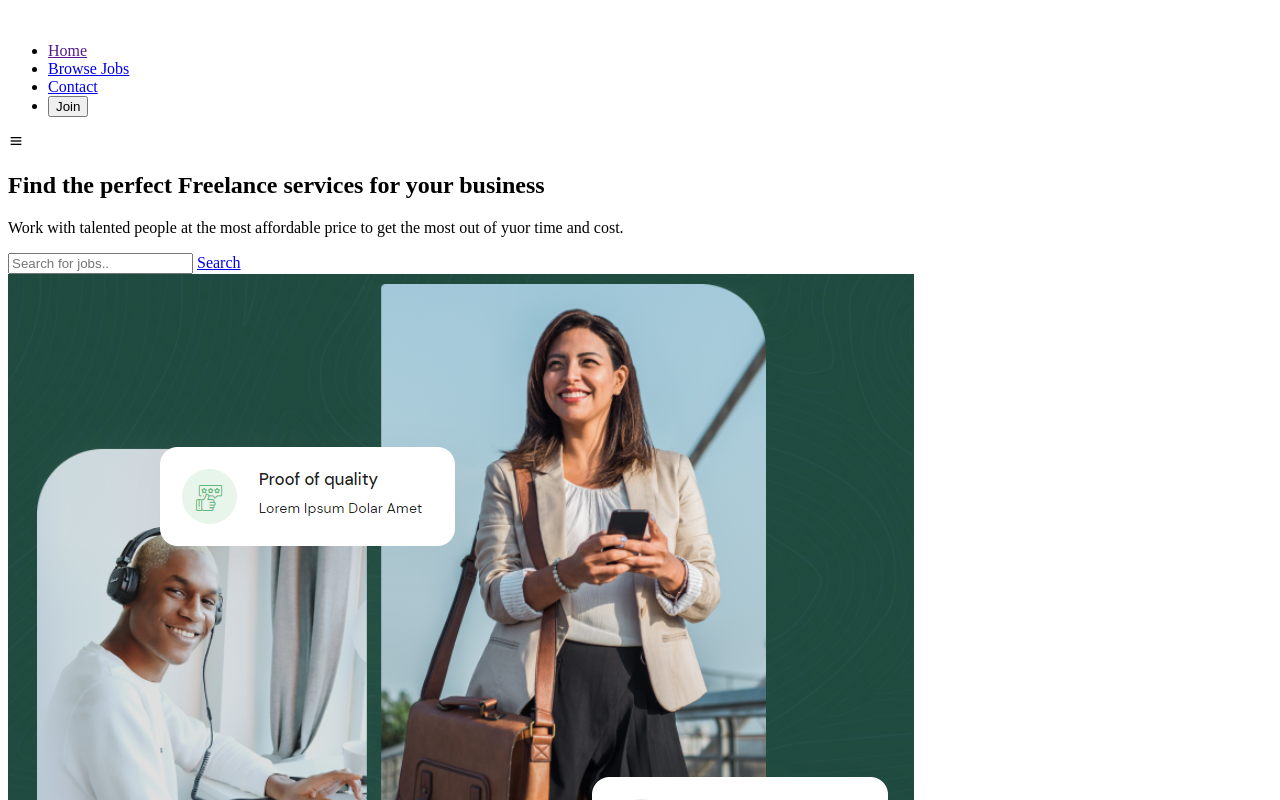
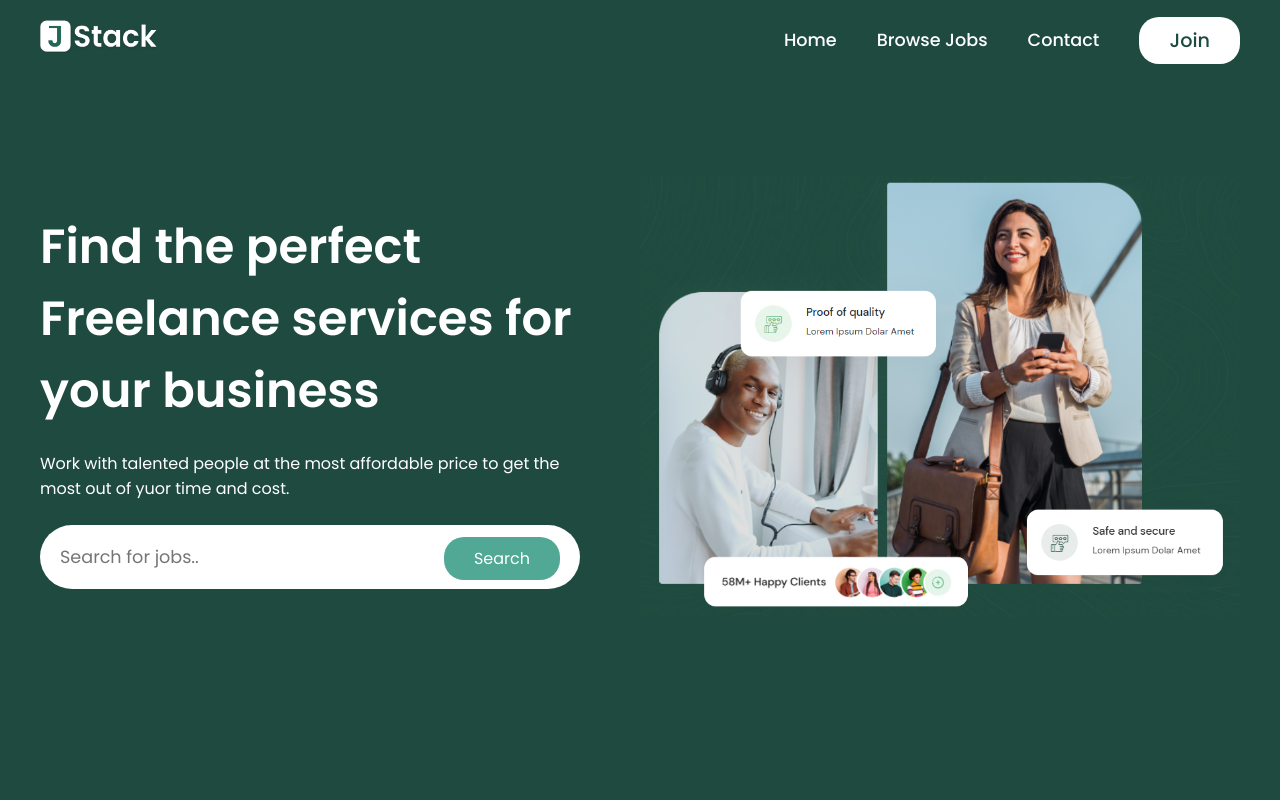
Before and after one commit to aankit-roy/job-portal, a plain HTML site: page index.html in a window 1280 px wide. Shown: the top 800 px of the page. Drawn offline with nearby package versions, Linux system fonts and the light colour scheme; the site is published under a folder, as on GitHub Pages, so addresses that start at the root find nothing; a web font is replaced by a local one.

Commit message:
some changes

```diff
--- a/index.html
+++ b/index.html
@@ -7,7 +7,7 @@
     <title>JSTACK - Job Search</title>
     <link href='https://unpkg.com/boxicons@2.1.4/css/boxicons.min.css' rel='stylesheet'>
 
-    <link rel="stylesheet" href="/css/style.css">
+    <link rel="stylesheet" href="css/style.css">
 </head>
 
 <body>
@@ -16,7 +16,7 @@
     <header>
 
         <div id="navbar" class="obj-width">
-            <a href="index.html"><img class="logo" src="/assets/images/logo.png" alt=""></a>
+            <a href="index.html"><img class="logo" src="assets/images/logo.png" alt=""></a>
             <ul id="menu">
                 <li><a href="">Home</a></li>
                 <li><a href="/jobs/job.html">Browse Jobs</a></li>
```
